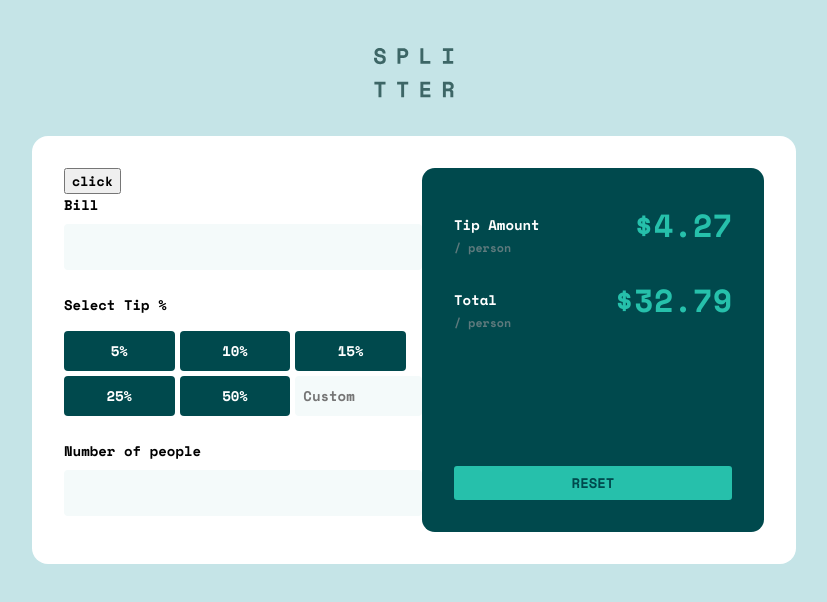
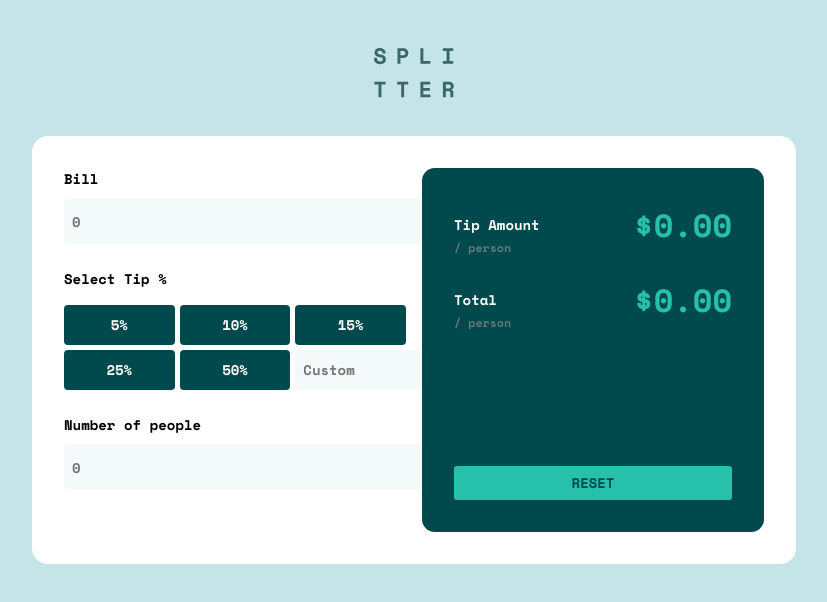
Before and after one commit to SanazBHMN/tip-calculator, a Vue app: page / in a window 1280 px wide. Shown: the top 602 px of the page, without its empty margins (226-1053 px from the left). Built offline with nearby package versions, Linux system fonts and the light colour scheme.

Commit message:
Implement the logic based on the composable

```diff
--- a/src/components/Calculator.vue
+++ b/src/components/Calculator.vue
@@ -1,76 +1,52 @@
 <script setup>
-import { ref } from "vue";
+import { useCalculator } from "@/composables/useCalculator";
+import { NSpace } from "naive-ui";
+import { watch } from "vue";
 
-import { NGrid, NGridItem, NInputNumber, NSpace } from "naive-ui";
+const {
+  state,
+  tipPercentage,
+  getTipNumber,
+  calculateTipPerPerson,
+  calculateTotalPerPerson,
+} = useCalculator();
 
-// import dollar from "../assets/images/icon-dollar.svg";
-// import person from "../assets/images/icon-person.svg";
-
-const tipPercentage = ["5", "10", "15", "25", "50"];
-
-const inputs = ref({
-  bill: null,
-  tip: null,
-  customTip: null,
-  numberOfPeople: null,
-  tipPerPerson: null,
-  totalPerPerson: null,
-});
-
-// Set the value of li elements to tip
-const getTipNumber = (number) => {
-  inputs.value.tip = Number(tipPercentage[number]);
+const handleTip = (index) => {
+  state.customTip = "";
+  getTipNumber(index);
 };
 
-const calculateTotalTip = () => {
-  return inputs.value.bill * (inputs.value.tip / 100);
-};
-
-const calculateTotalBill = () => {
-  let totalTip = calculateTotalTip();
-
-  return inputs.value.bill + totalTip;
-};
-
-const calculateTipPerPerson = () => {
-  let totalTip = calculateTotalTip();
-
-  inputs.value.tipPerPerson = totalTip / inputs.value.numberOfPeople;
-};
-
-const calculateTotalPerPerson = () => {
-  let totalBill = calculateTotalBill();
-
-  inputs.value.totalPerPerson(totalBill / inputs.value.numberOfPeople);
-};
+watch(state, () => {
+  calculateTipPerPerson();
+  calculateTotalPerPerson();
+});
 </script>
 
 <template>
   <div class="light-green">
-    <button @click="calculateTotalPerPerson">click</button>
     <NSpace vertical>
       <label for="bill">Bill</label>
       <input
         type="number"
-        v-model="inputs.bill"
+        v-model="state.bill"
         class="input"
         name="bill"
         id="bill"
+        placeholder="0"
       />
-
       <div class="selection">
         <label>Select Tip %</label>
         <ul class="options">
           <li
             v-for="(amount, index) in tipPercentage"
             :key="amount"
-            @click="getTipNumber(index)"
+            @click="handleTip(index)"
           >
             {{ amount }}%
           </li>
           <input
             type="number"
-            v-model="inputs.customTip"
+            v-model="state.customTip"
             name="custom"
             id="custom"
             placeholder="Custom"
@@ -81,10 +57,11 @@ const calculateTotalPerPerson = () => {
       <label for="people">Number of people</label>
       <input
         type="number"
-        v-model="inputs.numberOfPeople"
+        v-model="state.numberOfPeople"
         class="input"
         name="people"
         id="people"
+        placeholder="0"
       />
     </NSpace>
   </div>
--- a/src/components/Result.vue
+++ b/src/components/Result.vue
@@ -1,5 +1,8 @@
 <script setup>
 import ResetButton from "./ResetButton.vue";
+import { useCalculator } from "@/composables/useCalculator";
+
+const { state, reset } = useCalculator();
 </script>
 
 <template>
@@ -10,17 +13,29 @@ import ResetButton from "./ResetButton.vue";
           <p class="title">Tip Amount</p>
           <small>/ person</small>
         </div>
-        <div class="result">$4.27</div>
+        <div class="result">
+          ${{
+            state.tipPerPerson === 0
+              ? "0.00"
+              : Math.round(state.tipPerPerson * 100) / 100
+          }}
+        </div>
       </div>
       <div class="row">
         <div>
           <p class="title">Total</p>
           <small>/ person</small>
         </div>
-        <div class="result">$32.79</div>
+        <div class="result">
+          ${{
+            state.totalPerPerson === 0
+              ? "0.00"
+              : Math.round(state.totalPerPerson * 100) / 100
+          }}
+        </div>
       </div>
     </div>
-    <ResetButton />
+    <ResetButton @click="reset" />
   </div>
 </template>
 
--- a/src/composables/useCalculator.js
+++ b/src/composables/useCalculator.js
@@ -1,9 +1,10 @@
 import { reactive } from "vue";
 
 const state = reactive({
-  bill: 0,
+  bill: "",
   tip: 0,
-  numberOfPeople: 0,
+  customTip: "",
+  numberOfPeople: "",
   tipAmount: 0,
   total: 0,
   tipPerPerson: 0,
@@ -13,9 +14,10 @@ const state = reactive({
 const tipPercentage = ["5", "10", "15", "25", "50"];
 
 const reset = () => {
-  state.bill = 0;
+  state.bill = "";
   state.tip = 0;
-  state.numberOfPeople = 0;
+  state.customTip = "";
+  state.numberOfPeople = "";
   state.tipAmount = 0;
   state.total = 0;
   state.tipPerPerson = 0;
@@ -28,7 +30,11 @@ export const useCalculator = () => {
   };
 
   const calculateTotalTip = () => {
-    return state.bill * (state.tip / 100);
+    //   return state.bill * (state.tip / 100);
+
+    return state.customTip > 0 && state.customTip !== ""
+      ? state.bill * (state.customTip / 100)
+      : state.bill * (state.tip / 100);
   };
 
   const calculateTotalBill = () => {
```
